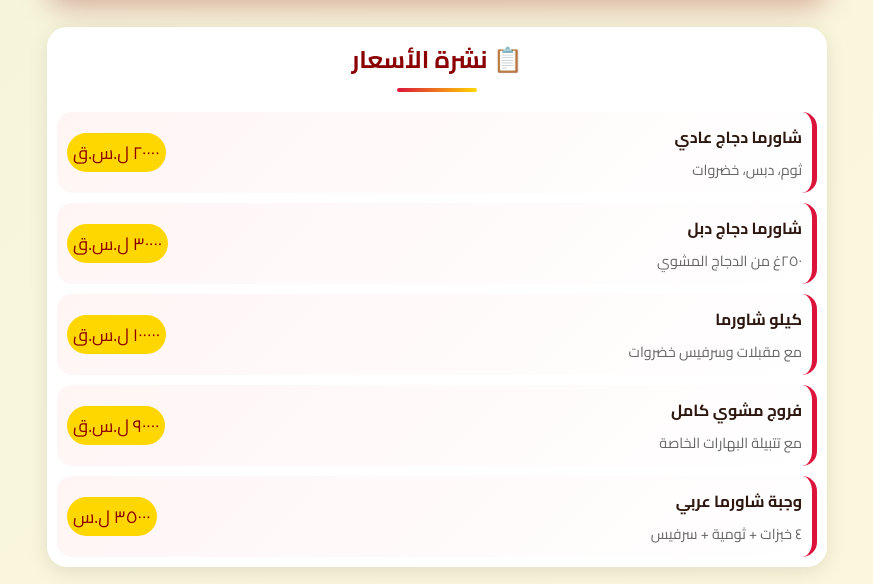
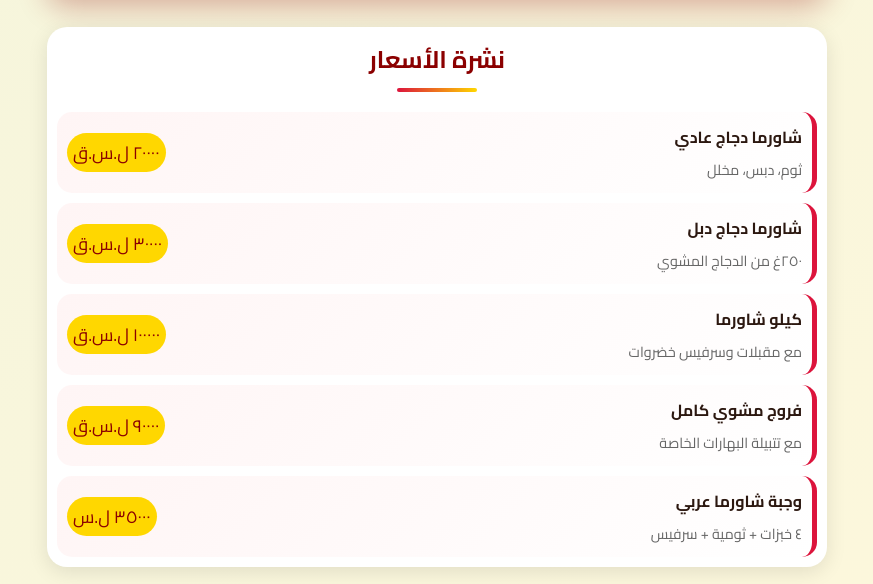
Before and after one commit to abdprince/althwaak, a plain HTML site: page index.html in a window 1280 px wide. Shown: the part 154-738 px from the top of the page, without its empty margins (203-1076 px from the left). Drawn offline with Linux system fonts and the light colour scheme; a script that the page names is missing.

Commit message:
Update index.html

```diff
--- a/index.html
+++ b/index.html
@@ -184,12 +184,12 @@
         </header>
 
         <div class="menu-section">
-            <h2 class="section-title">📋 نشرة الأسعار</h2>
+            <h2 class="section-title">نشرة الأسعار</h2>
             <div class="menu-grid">
                 <div class="menu-item">
                     <div>
                         <div class="item-name">شاورما دجاج عادي</div>
-                        <div class="item-desc">ثوم، دبس، خضروات</div>
+                        <div class="item-desc">ثوم، دبس، مخلل</div>
                     </div>
                     <div class="item-price">٢٠٠٠٠ ل.س.ق</div>
                 </div>
```
